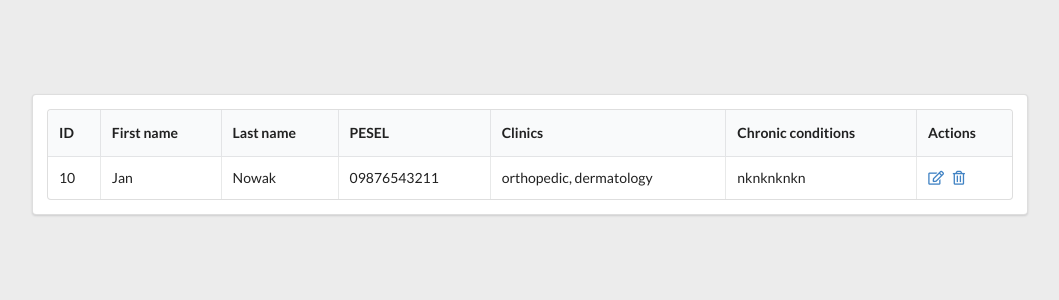
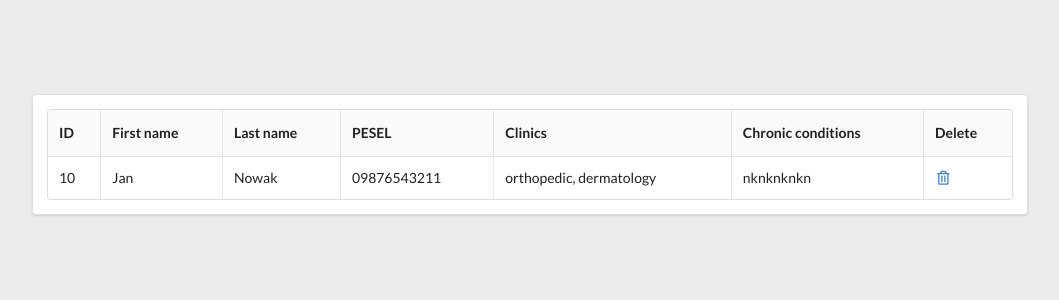
Before and after one commit to IzabelaPopiel/medical_record, a Django app: page /medrecord/open_record/ in a window 1280 px wide. Shown: the part 296-596 px from the top of the page, without its empty margins (110-1169 px from the left). Run offline with Django 3.2, Linux system fonts and the light colour scheme; data comes from the database, SQL or seed files in the repository.

Commit message:
label name changed

```diff
--- a/medrecord/templates/medrecord/open_record.html
+++ b/medrecord/templates/medrecord/open_record.html
@@ -67,7 +67,7 @@
                     <th>PESEL</th>
                     <th>Clinics</th>
                     <th>Chronic conditions</th>
-                    <th>Actions</th>
+                    <th>Delete</th>
                 </tr>
                 </thead>
                 <tbody>
@@ -79,9 +79,7 @@
                     <td data-label="PESEL">{{patient.pesel}}</td>
                     <td data-label="Clinics">{{patient.clinics}}</td>
                     <td data-label="Chronic conditions">{{patient.chronic_conditions}}</td>
-                    <td data-label="Actions">
-                        <a href="/edit/{{ patient.id }}"><i class="edit outline icon"></i>
-                        </a>
+                    <td data-label="Delete">
                         <a href="/medrecord/delete/{{ patient.id }}"><i class="trash alternate outline icon"></i></a>
                     </td>
                     {% endfor %}
--- a/medrecord/urls.py
+++ b/medrecord/urls.py
@@ -7,6 +7,5 @@ urlpatterns = [
     path('', views.index, name='index'),
     path('save_patient/', views.save_patient, name='save_patient'),
     path('open_record/', views.open_record, name='open_record'),
-    path('edit/<int:id>/', views.edit, name='edit'),
     path('delete/<int:id>/', views.delete, name='delete'),
 ]
--- a/medrecord/views.py
+++ b/medrecord/views.py
@@ -101,10 +101,6 @@ def open_record(request):
     return render(request, 'medrecord/open_record.html', {'patients': patients})
 
 
-def edit(request):
-    return
-
-
 def delete(request, id):
     """Removes patient by their id.
 
```
